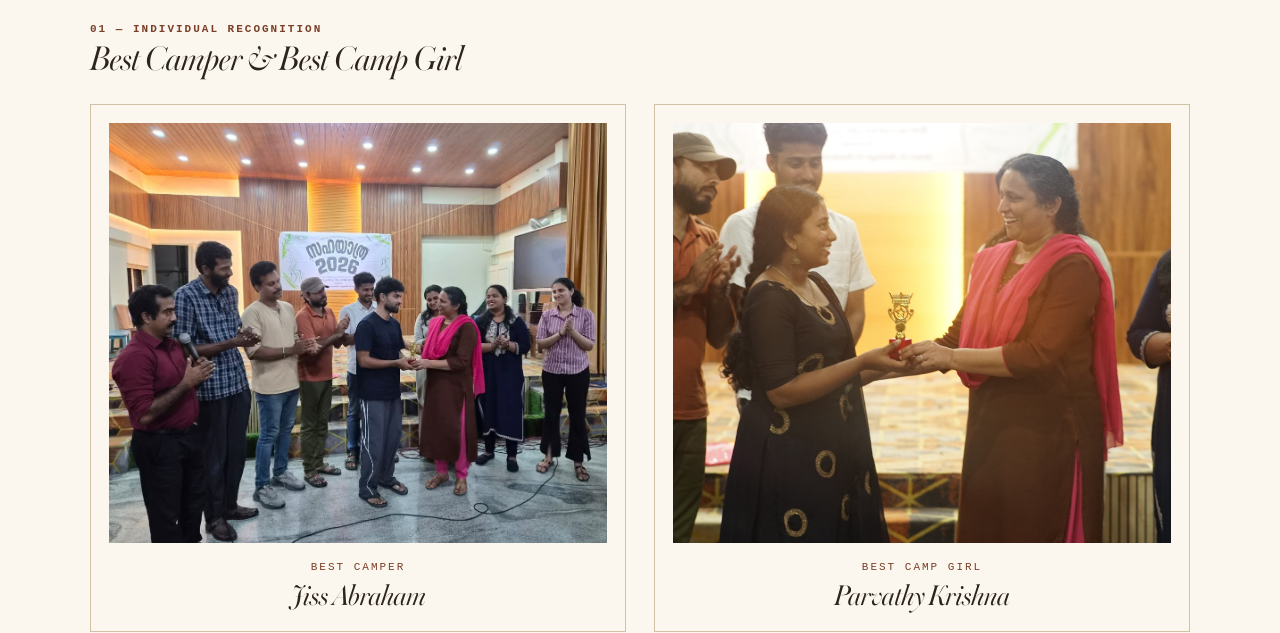
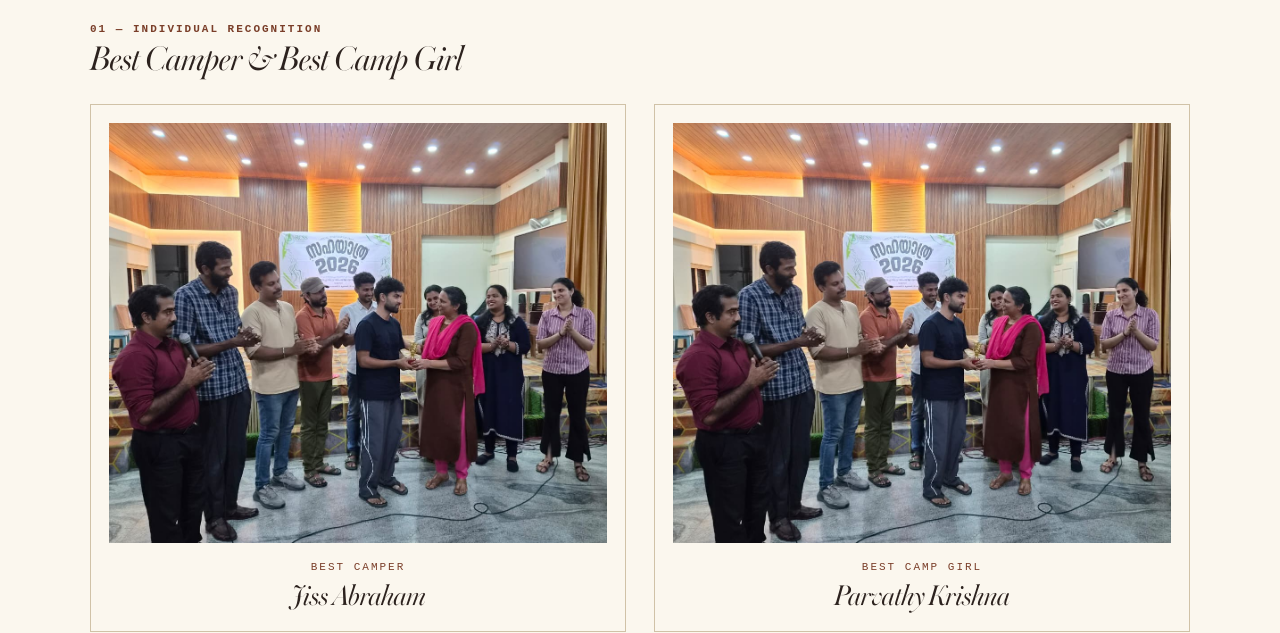
Before and after one commit to urichils/camp-report, a React (Vite) app: page / in a window 1280 px wide. Shown: the part 8240-8873 px from the top of the page. Built offline with nearby package versions, Linux system fonts and the light colour scheme.

Commit message:
Fix image source for Best Camp Girl award

```diff
--- a/src/App.jsx
+++ b/src/App.jsx
@@ -2374,7 +2374,7 @@ export default function App() {
                 <h3>Jiss Abraham</h3>
               </article>
               <article className="award-card award-featured">
-                <img src={bestCampgirl} alt="Parvathy Krishna, Best Camp Girl" />
+                <img src={bestCamper} alt="Parvathy Krishna, Best Camp Girl" />
                 <span className="award-label">BEST CAMP GIRL</span>
                 <h3>Parvathy Krishna</h3>
               </article>
```
